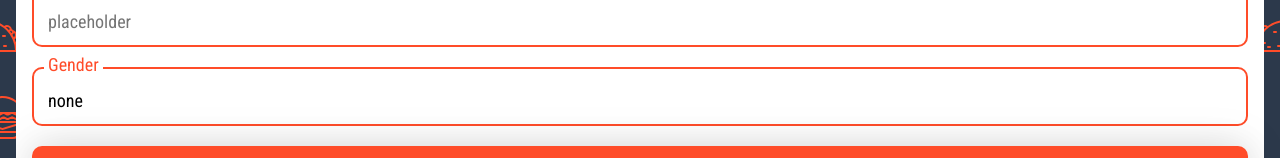
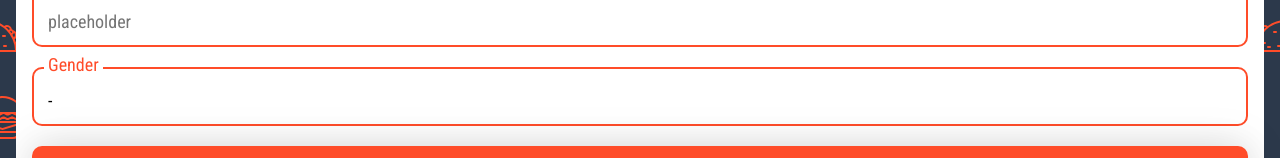
Before and after one commit to mrkresnofatih/fatchat, a React (Create React App) app: page / in a window 1280 px wide. Shown: the part 424-582 px from the top of the page. Built offline with nearby package versions, Linux system fonts and the light colour scheme.

Commit message:
selectinput add shadow

```diff
--- a/src/components/atoms/Input/SelectInput.tsx
+++ b/src/components/atoms/Input/SelectInput.tsx
@@ -22,7 +22,7 @@ export const SelectInput = (props: Props) => {
         onToggle();
     };
 
-    const valueOrRollback: string = (props.selectCurrentValue==="") ? "none": props.selectCurrentValue;
+    const valueOrRollback: string = (props.selectCurrentValue==="") ? props.placeHolder: props.selectCurrentValue;
 
     return (
         <Input
@@ -35,7 +35,11 @@ export const SelectInput = (props: Props) => {
                     >{valueOrRollback}</div>
                     <div className={`${styles.selectInputOptions} ${!collapse && styles.hide}`}>
                         {props.selectOptions.map((p, index) => (
-                            <div key={index} onClick={onSelect(p)} className={styles.selectInputMainBox}>{p}</div>
+                            <div
+                                key={index}
+                                onClick={onSelect(p)}
+                                className={`${styles.selectInputMainBox} ${styles.shadow}`}
+                            >{p}</div>
                         ))}
                     </div>
                 </div>
--- a/src/components/atoms/Input/selectinput.module.css
+++ b/src/components/atoms/Input/selectinput.module.css
@@ -13,6 +13,10 @@
     background-color: transparent;
 }
 
+.shadow {
+    filter: drop-shadow(0px 2px 20px rgba(0, 0, 0, 0.1));
+}
+
 .selectInputOptions {
     display: flex;
     flex-direction: column;
--- a/src/components/organisms/Card/AuthCard.tsx
+++ b/src/components/organisms/Card/AuthCard.tsx
@@ -57,8 +57,8 @@ export const AuthCard = (props: Props) => {
             <SelectInput
                 label={"Gender"}
                 onChange={onChange("InputValue")}
-                selectOptions={["Male", "Female", "Trash"]}
-                placeHolder={"none"}
+                selectOptions={["Male", "Female"]}
+                placeHolder={"-"}
                 selectCurrentValue={state.InputValue}
             />
             <ButtonSpan text={"Create Account"} onClick={onClick}/>
```
